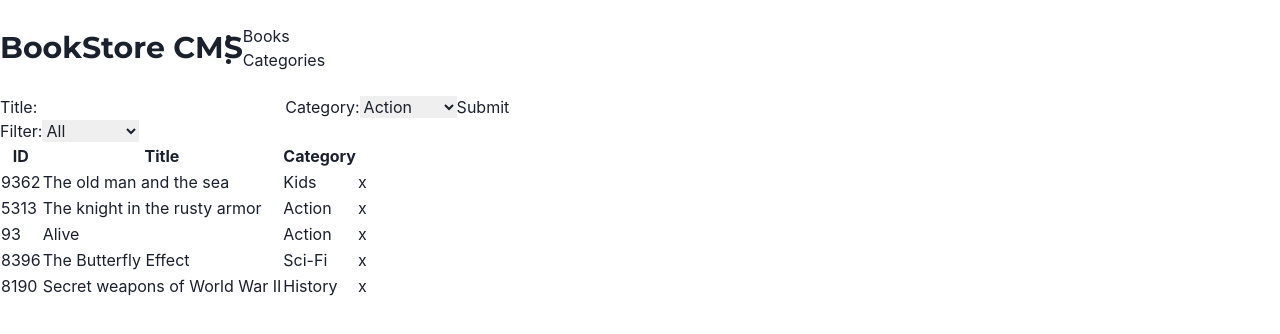
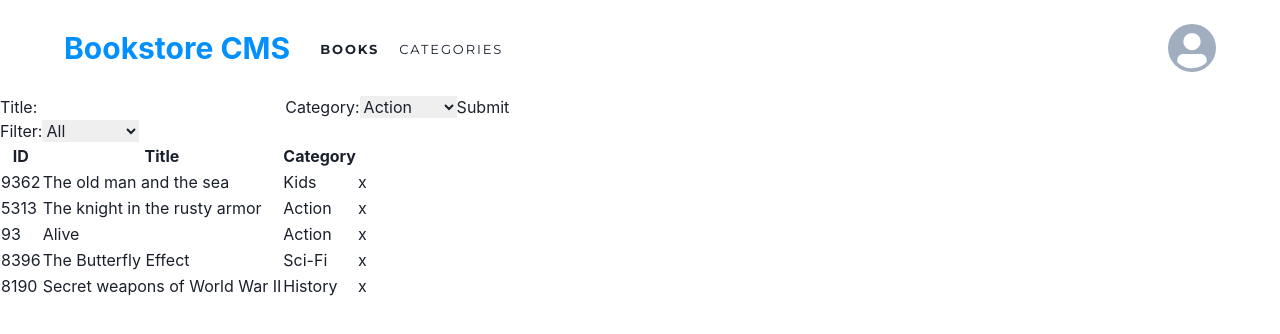
Before and after one commit to Bismarck-GM/react-bookstore-CMS, a React (Create React App) app: page / in a window 1280 px wide. Shown: the top 334 px of the page. Built offline with nearby package versions, Linux system fonts and the light colour scheme.

Commit message:
Create NavBar component. Edit App.js moved NavBar code to new file.

```diff
--- a/src/components/App.js
+++ b/src/components/App.js
@@ -1,23 +1,12 @@
 import React from 'react';
-import { Flex, Heading } from '@chakra-ui/react';
+import NavBar from './NavBar';
 import BooksList from '../containers/BooksList';
 import BooksForm from '../containers/BooksForm';
 
 export default function App() {
   return (
     <div>
-      <Flex w="100%" h="95px" align="center">
-        <Heading
-          fontFamily="Montserrat"
-          fontSize="30px"
-        >
-          BookStore CMS
-        </Heading>
-        <ul>
-          <li>Books</li>
-          <li>Categories</li>
-        </ul>
-      </Flex>
+      <NavBar />
       <BooksForm />
       <BooksList />
     </div>
--- /dev/null
+++ b/src/components/NavBar.js
@@ -0,0 +1,54 @@
+import React from 'react';
+import {
+  Flex,
+  Heading,
+  Avatar,
+  Menu,
+  MenuButton,
+  MenuList,
+  MenuItem,
+} from '@chakra-ui/react';
+
+export default function NavBar() {
+  return (
+    <Flex w="100%" h="95px" align="center" fontFamily="Montserrat" paddingLeft="5%" paddingRight="5%">
+      <Flex w="50%">
+        <Heading
+          fontSize="30px"
+          color="#0290ff"
+          marginRight="30px"
+          fontWeight="bold"
+        >
+          Bookstore CMS
+        </Heading>
+        <Flex fontSize="13px">
+          <Menu>
+            <MenuButton
+              letterSpacing="1.9px"
+              marginRight="20px"
+              fontWeight="700"
+              paddingTop="5px"
+              cursor="default"
+            >
+              BOOKS
+            </MenuButton>
+          </Menu>
+          <Menu>
+            <MenuButton
+              letterSpacing="1.9px"
+              paddingTop="5px"
+            >
+              CATEGORIES
+            </MenuButton>
+            <MenuList>
+              <MenuItem>Tuvieja</MenuItem>
+            </MenuList>
+          </Menu>
+        </Flex>
+      </Flex>
+      <Flex w="50%" justify="flex-end">
+        <Avatar />
+      </Flex>
+    </Flex>
+  );
+}
--- a/src/index.css
+++ b/src/index.css
@@ -1 +1 @@
-@import url('https://fonts.googleapis.com/css2?family=Montserrat:wght@400;700&display=swap');
+@import url('https://fonts.googleapis.com/css2?family=Montserrat:ital,wght@0,100;0,200;0,300;0,400;0,500;0,600;0,700;0,800;0,900;1,100;1,200;1,300;1,400;1,500;1,600;1,700;1,800;1,900&display=swap');
```
